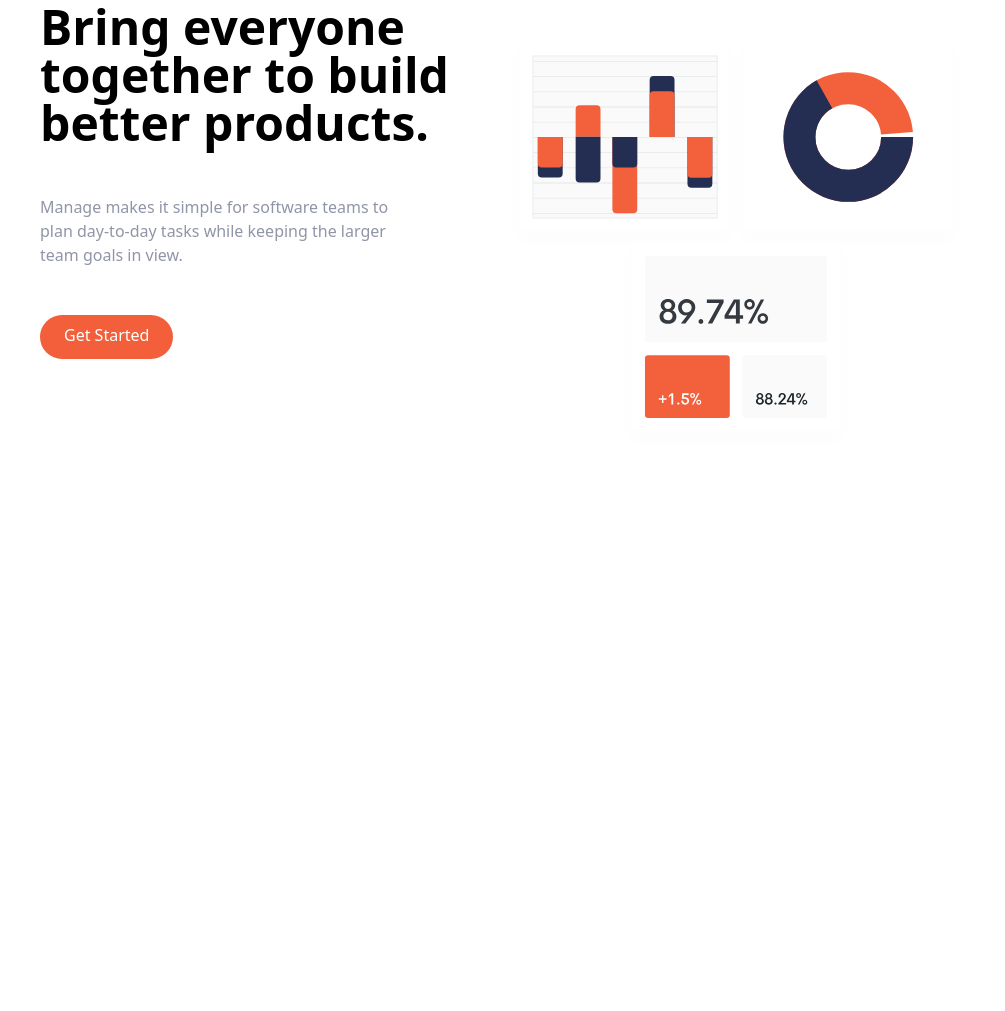
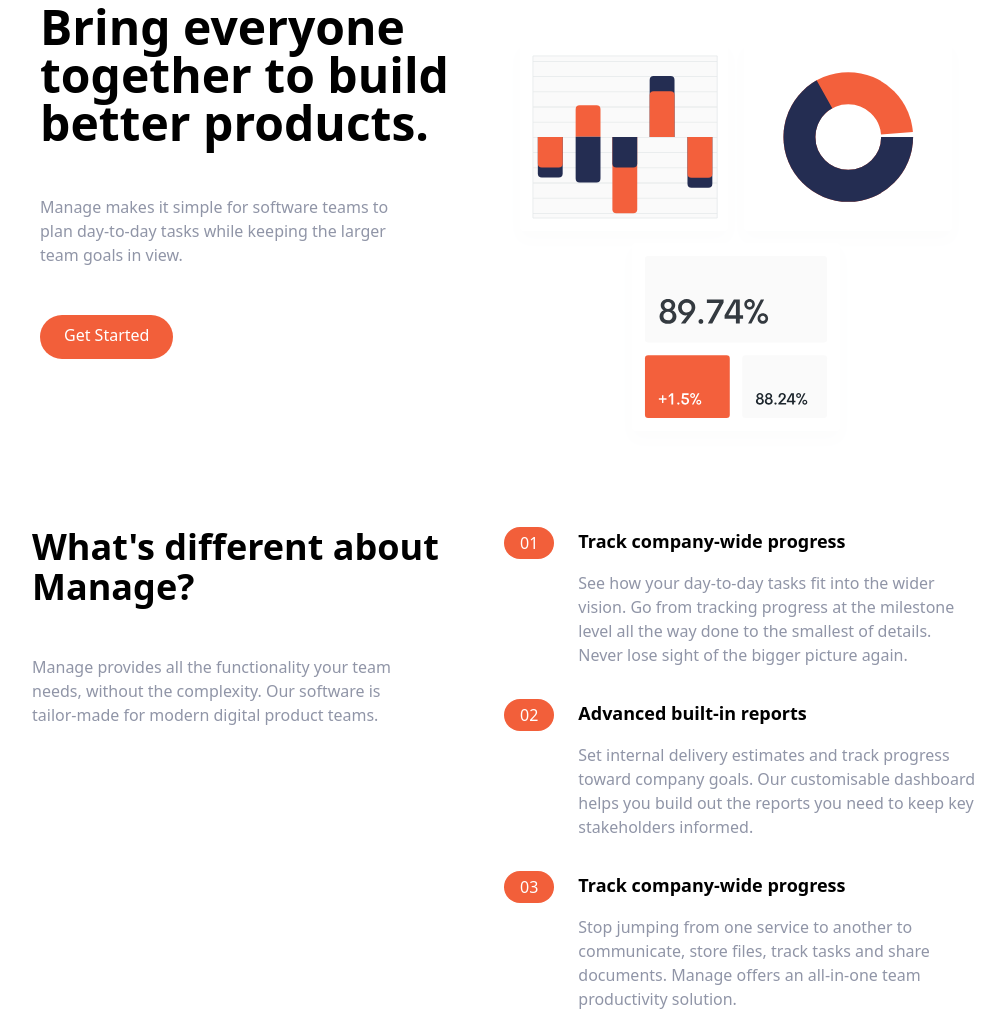
Before and after one commit to black-code1/tailwind-manage-landing, a website: page index.html in a window 1280 px wide. Shown: the part 129-1140 px from the top of the page, without its empty margins (136-1141 px from the left). Before the commit the page ends 800 px from the top, so only its background shows below. Drawn offline with Linux system fonts and the light colour scheme.

Commit message:
Feature Section

```diff
--- a/index.html
+++ b/index.html
@@ -64,5 +64,119 @@
         </div>
       </div>
     </section>
+
+    <!-- Feature Section -->
+    <section id="features">
+      <!-- Flex container -->
+      <div
+        class="container flex flex-col px-4 mx-auto mt-10 space-y-12 md:space-y-0 md:flex-row"
+      >
+        <!-- What's Different -->
+        <div class="flex flex-col space-y-12 md:w-1/2">
+          <h2 class="max-w-md text-4xl font-bold text-center md:text-left">
+            What's different about Manage?
+          </h2>
+          <p class="max-w-sm text-center text-darkGrayishBlue md:text-left">
+            Manage provides all the functionality your team needs, without the
+            complexity. Our software is tailor-made for modern digital product
+            teams.
+          </p>
+        </div>
+
+        <!-- Numbered List -->
+        <div class="flex flex-col space-y-8 md:w-1/2">
+          <!-- List Item 1 -->
+          <div
+            class="flex flex-col space-y-3 md:space-y-0 md:space-x-6 md:flex-row"
+          >
+            <!-- Heading -->
+            <div class="rounded-l-full bg-brightRedSupLight md:bg-transparent">
+              <div class="flex items-center space-x-2">
+                <div
+                  class="px-4 py-2 text-white rounded-full md:py-1 bg-brightRed"
+                >
+                  01
+                </div>
+                <h3 class="text-base font-bold md:mb-4 md:hidden">
+                  Track company-wide progress
+                </h3>
+              </div>
+            </div>
+
+            <div>
+              <h3 class="hidden mb-4 text-lg font-bold md:block">
+                Track company-wide progress
+              </h3>
+              <p class="text-darkGrayishBlue">
+                See how your day-to-day tasks fit into the wider vision. Go from
+                tracking progress at the milestone level all the way done to the
+                smallest of details. Never lose sight of the bigger picture
+                again.
+              </p>
+            </div>
+          </div>
+
+          <!-- List Item 2 -->
+          <div
+            class="flex flex-col space-y-3 md:space-y-0 md:space-x-6 md:flex-row"
+          >
+            <!-- Heading -->
+            <div class="rounded-l-full bg-brightRedSupLight md:bg-transparent">
+              <div class="flex items-center space-x-2">
+                <div
+                  class="px-4 py-2 text-white rounded-full md:py-1 bg-brightRed"
+                >
+                  02
+                </div>
+                <h3 class="text-base font-bold md:mb-4 md:hidden">
+                  Advanced built-in reports
+                </h3>
+              </div>
+            </div>
+
+            <div>
+              <h3 class="hidden mb-4 text-lg font-bold md:block">
+                Advanced built-in reports
+              </h3>
+              <p class="text-darkGrayishBlue">
+                Set internal delivery estimates and track progress toward
+                company goals. Our customisable dashboard helps you build out
+                the reports you need to keep key stakeholders informed.
+              </p>
+            </div>
+          </div>
+
+          <!-- List Item 3 -->
+          <div
+            class="flex flex-col space-y-3 md:space-y-0 md:space-x-6 md:flex-row"
+          >
+            <!-- Heading -->
+            <div class="rounded-l-full bg-brightRedSupLight md:bg-transparent">
+              <div class="flex items-center space-x-2">
+                <div
+                  class="px-4 py-2 text-white rounded-full md:py-1 bg-brightRed"
+                >
+                  03
+                </div>
+                <h3 class="text-base font-bold md:mb-4 md:hidden">
+                  Everything you need in one place
+                </h3>
+              </div>
+            </div>
+
+            <div>
+              <h3 class="hidden mb-4 text-lg font-bold md:block">
+                Track company-wide progress
+              </h3>
+              <p class="text-darkGrayishBlue">
+                Stop jumping from one service to another to communicate, store
+                files, track tasks and share documents. Manage offers an
+                all-in-one team productivity solution.
+              </p>
+            </div>
+          </div>
+        </div>
+      </div>
+    </section>
   </body>
 </html>
```
Also changed, not shown: css/main.css.
